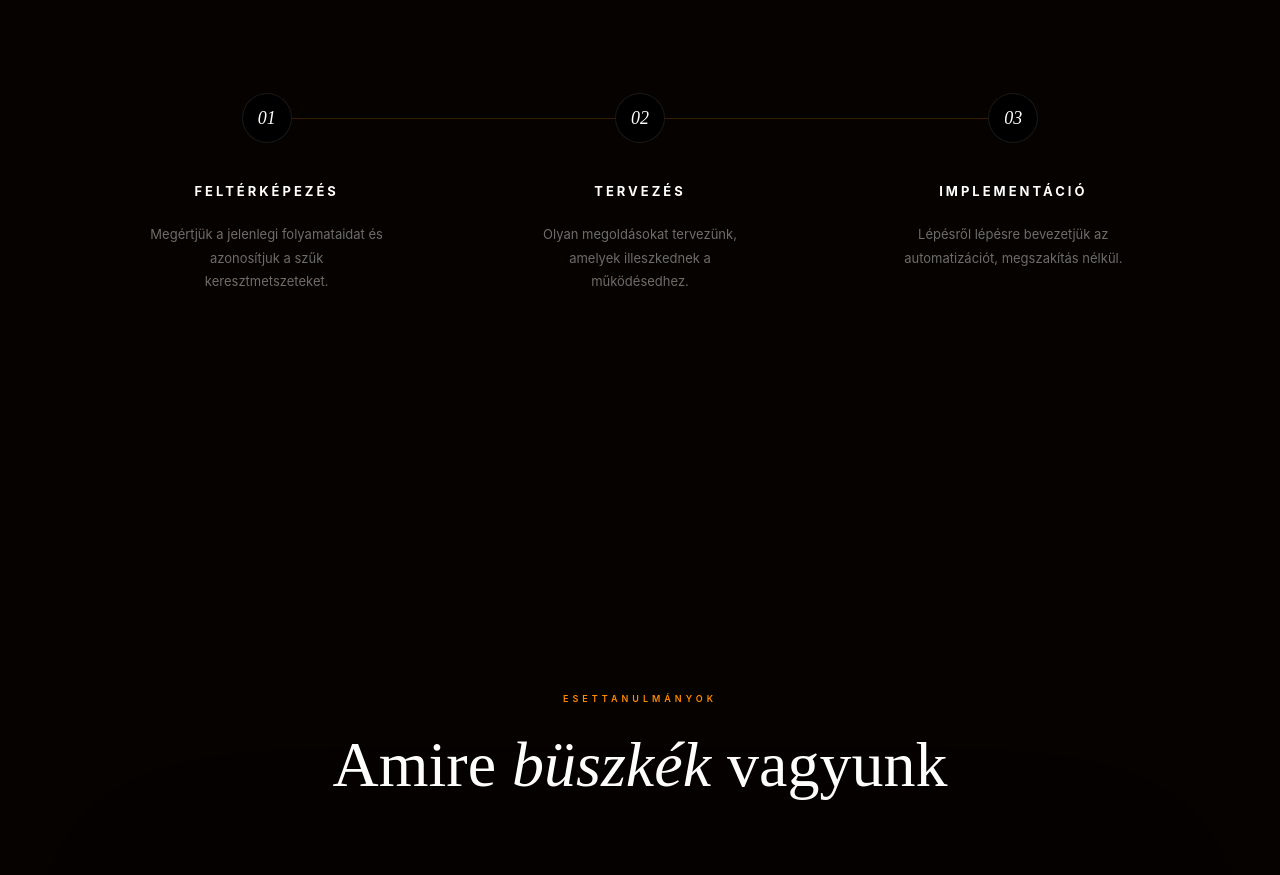
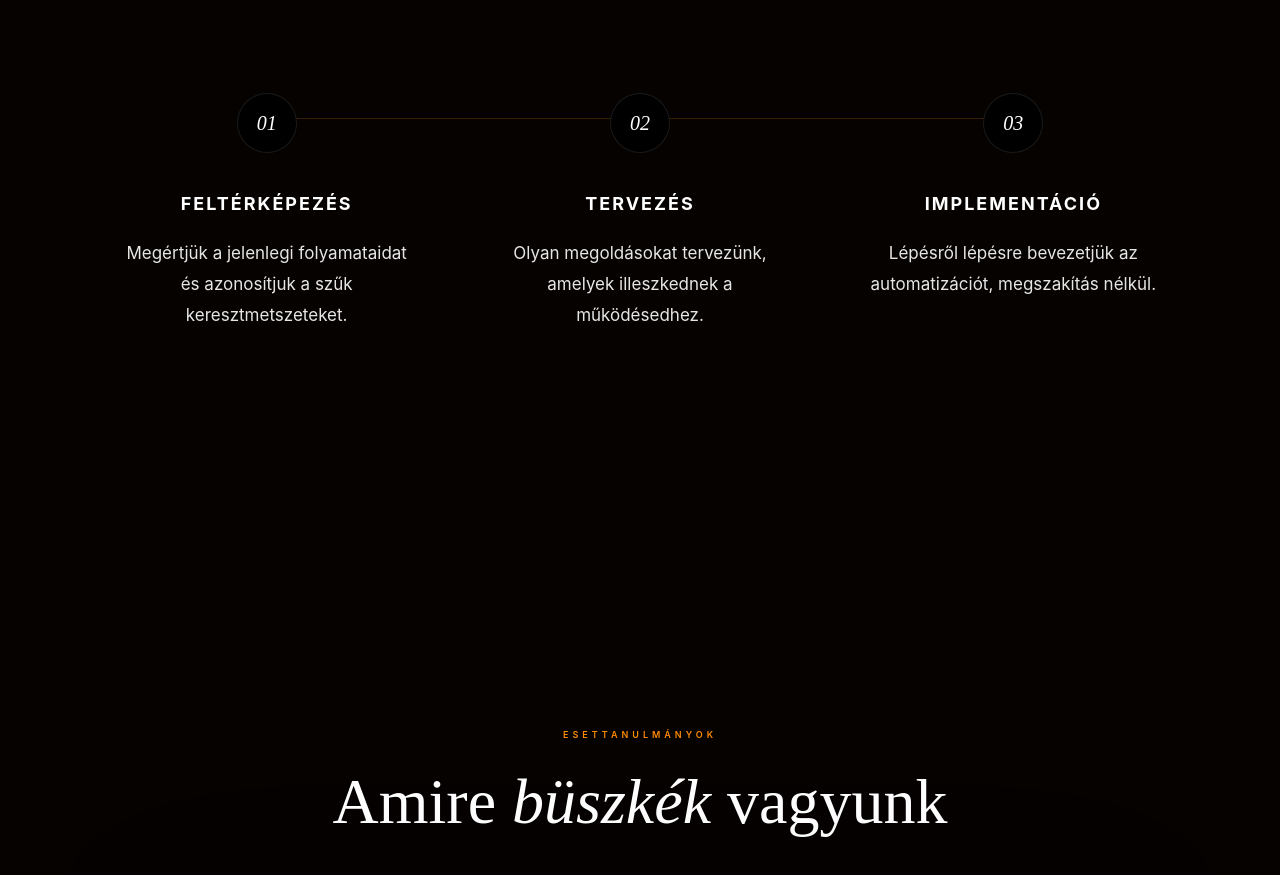
Before and after one commit to thelimitlesser/the-limitlesser, a website: page index.html in a window 1280 px wide. Shown: the part 2637-3512 px from the top of the page. Drawn offline with Linux system fonts and the light colour scheme; no server answers.

Commit message:
Final readability fix: significantly larger and brighter text for Solution steps

```diff
--- a/index.html
+++ b/index.html
@@ -252,11 +252,11 @@
 .pr-steps{display:grid;grid-template-columns:repeat(3,1fr);max-width:1200px;margin:5rem auto;position:relative}
 .pr-steps::before{content:'';position:absolute;top:25px;left:calc(100% / 6);right:calc(100% / 6);height:1px;background:var(--accent);opacity:0.2;}
 .pr-step{padding:0 1.5rem;text-align:center;transition:0.3s;cursor:none;position:relative;z-index:2;}
-.pr-num{width:50px;height:50px;border-radius:50%;border:1px solid rgba(255,255,255,0.1);display:flex;align-items:center;justify-content:center;margin:0 auto 2.5rem;background:#000;z-index:2;position:relative;font-family:var(--font-d);font-size:18px;font-style:italic;color:var(--white);transition:all 0.4s cubic-bezier(0.16,1,0.3,1)}
+.pr-num{width:60px;height:60px;border-radius:50%;border:1px solid rgba(255,255,255,0.1);display:flex;align-items:center;justify-content:center;margin:0 auto 2.5rem;background:#000;z-index:2;position:relative;font-family:var(--font-d);font-size:20px;font-style:italic;color:var(--white);transition:all 0.4s cubic-bezier(0.16,1,0.3,1)}
 .pr-step:hover .pr-num{border-color:var(--accent);color:var(--accent);box-shadow:0 0 25px rgba(217,119,6,0.3);transform:scale(1.1)}
-.pr-step-title{font-family:var(--font-h);font-size:13px;font-weight:700;letter-spacing:3px;text-transform:uppercase;color:var(--white);margin-bottom:1.5rem;transition:0.3s}
+.pr-step-title{font-family:var(--font-h);font-size:18px;font-weight:700;letter-spacing:2px;text-transform:uppercase;color:var(--white);margin-bottom:1.5rem;transition:0.3s}
 .pr-step:hover .pr-step-title{color:var(--accent)}
-.pr-step-desc{font-size:13px;color:var(--g1);line-height:1.8;max-width:240px;margin:0 auto;opacity:0.8}
+.pr-step-desc{font-size:17px;color:rgba(255,255,255,0.9);line-height:1.8;max-width:300px;margin:0 auto;}
 
 /* Stats */
 #stats{padding:6rem 5rem}
```
